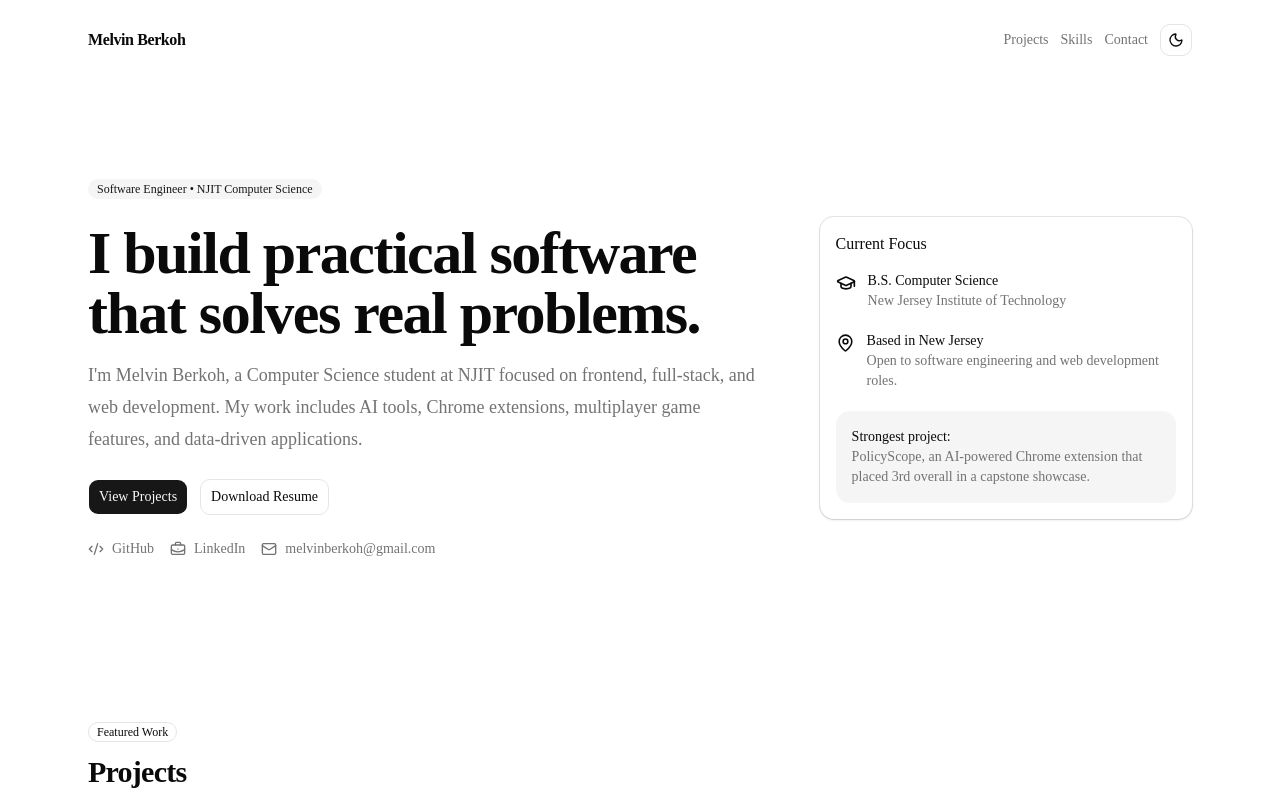
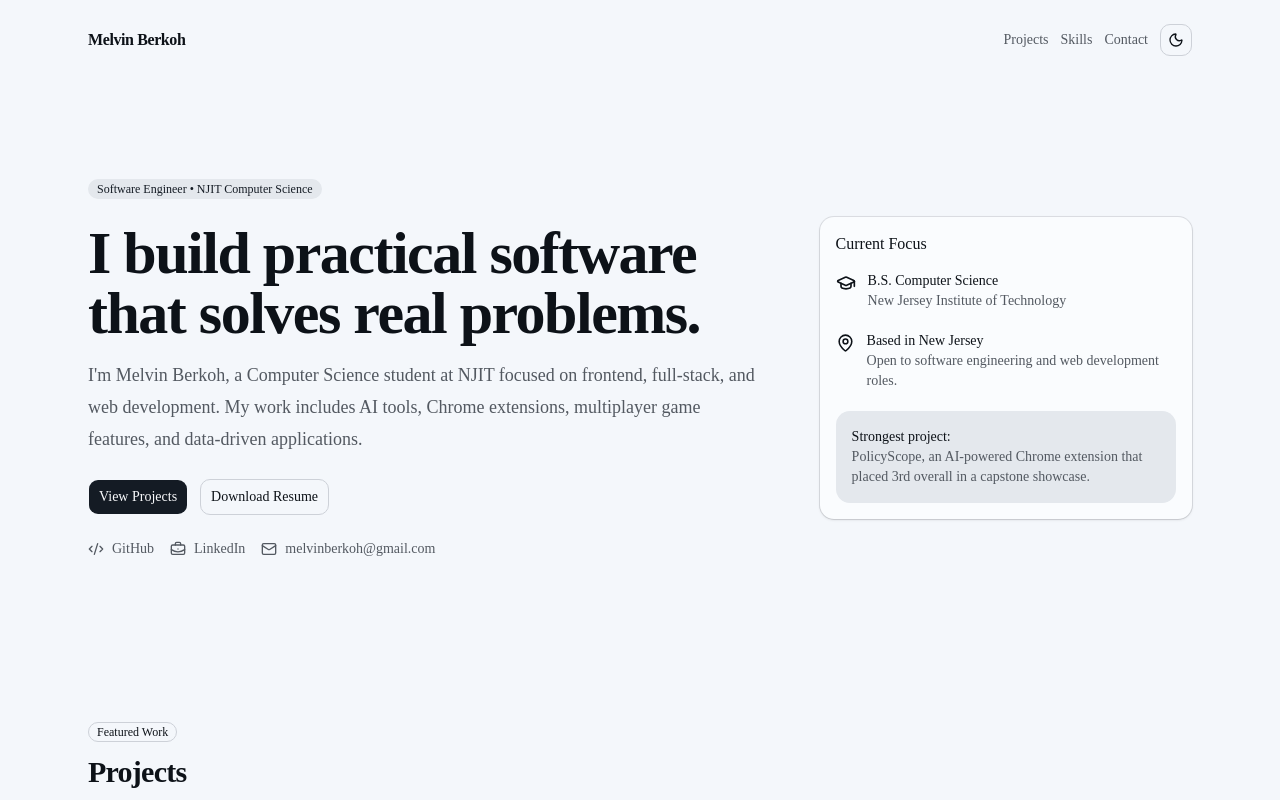
Before and after one commit to MelvinBerkoh/Portfolio, a Next.js app: page / in a window 1280 px wide. Shown: the top 800 px of the page. Built offline with nearby package versions, Linux system fonts and the light colour scheme.

Commit message:
Polish theme toggle and page scrolling

```diff
--- a/src/app/globals.css
+++ b/src/app/globals.css
@@ -49,24 +49,24 @@
 }
 
 :root {
-  --background: oklch(1 0 0);
-  --foreground: oklch(0.145 0 0);
-  --card: oklch(1 0 0);
-  --card-foreground: oklch(0.145 0 0);
-  --popover: oklch(1 0 0);
-  --popover-foreground: oklch(0.145 0 0);
-  --primary: oklch(0.205 0 0);
-  --primary-foreground: oklch(0.985 0 0);
-  --secondary: oklch(0.97 0 0);
-  --secondary-foreground: oklch(0.205 0 0);
-  --muted: oklch(0.97 0 0);
-  --muted-foreground: oklch(0.556 0 0);
-  --accent: oklch(0.97 0 0);
-  --accent-foreground: oklch(0.205 0 0);
-  --destructive: oklch(0.577 0.245 27.325);
-  --border: oklch(0.922 0 0);
-  --input: oklch(0.922 0 0);
-  --ring: oklch(0.708 0 0);
+  --background: oklch(0.975 0.006 255);
+  --foreground: oklch(0.18 0.015 255);
+   --card: oklch(0.99 0.003 255);
+  --card-foreground: oklch(0.18 0.015 255);
+  --popover: oklch(0.99 0.003 255);
+  --popover-foreground: oklch(0.18 0.015 255);
+  --primary: oklch(0.22 0.02 255);
+  --primary-foreground: oklch(0.985 0.003 255);
+  --secondary: oklch(0.93 0.008 255);
+  --secondary-foreground: oklch(0.22 0.02 255);
+  --muted: oklch(0.93 0.008 255);
+  --muted-foreground: oklch(0.46 0.015 255);
+  --accent: oklch(0.9 0.03 250);
+  --accent-foreground: oklch(0.22 0.02 255);
+  --destructive: oklch(0.58 0.2 25);
+  --border: oklch(0.86 0.01 255);
+  --input: oklch(0.86 0.01 255);
+    --ring: oklch(0.55 0.08 250);
   --chart-1: oklch(0.87 0 0);
   --chart-2: oklch(0.556 0 0);
   --chart-3: oklch(0.439 0 0);
@@ -116,6 +116,15 @@
   --sidebar-border: oklch(1 0 0 / 10%);
   --sidebar-ring: oklch(0.556 0 0);
 }
+html {
+  scroll-behavior: smooth;
+}
+
+@media (prefers-reduced-motion: reduce) {
+  html {
+    scroll-behavior: auto;
+  }
+}
 
 @layer base {
   * {
--- a/src/components/theme-toggle.tsx
+++ b/src/components/theme-toggle.tsx
@@ -1,14 +1,34 @@
 "use client";
 
+import { useEffect, useState } from "react";
 import { Moon, Sun } from "lucide-react";
 import { useTheme } from "next-themes";
 
 import { Button } from "@/components/ui/button";
 
 export function ThemeToggle() {
-  const { theme, setTheme } = useTheme();
+  const [mounted, setMounted] = useState(false);
+  const { resolvedTheme, setTheme } = useTheme();
 
-  const isDark = theme === "dark";
+  useEffect(() => {
+    setMounted(true);
+  }, []);
+
+  if (!mounted) {
+    return (
+      <Button
+        variant="outline"
+        size="icon"
+        disabled
+        aria-label="Toggle theme"
+        className="cursor-pointer"
+      >
+        <Moon className="h-4 w-4" />
+      </Button>
+    );
+  }
+
+  const isDark = resolvedTheme === "dark";
 
   return (
     <Button
@@ -16,6 +36,7 @@ export function ThemeToggle() {
       size="icon"
       onClick={() => setTheme(isDark ? "light" : "dark")}
       aria-label="Toggle theme"
+      className="cursor-pointer"
     >
       {isDark ? <Sun className="h-4 w-4" /> : <Moon className="h-4 w-4" />}
     </Button>
```
